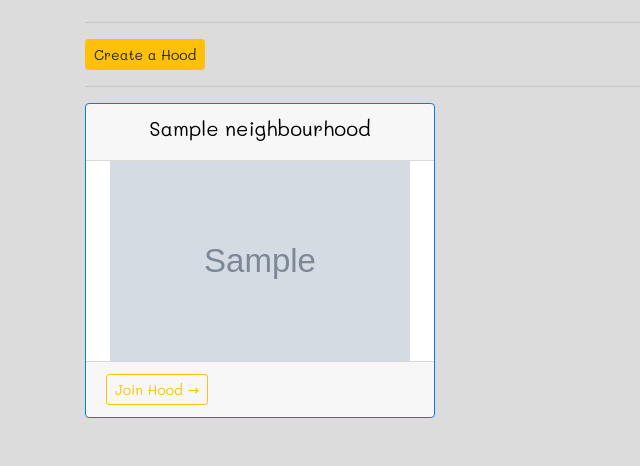
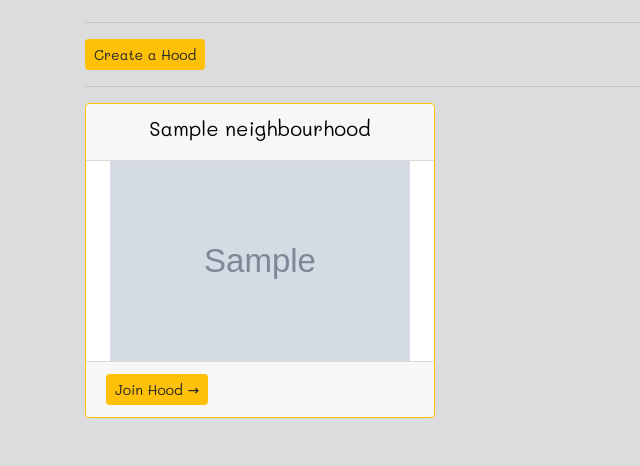
Before and after one commit to alexogola/neighborhood, a Django app: page / in a window 1280 px wide. Shown: the part 628-1094 px from the top of the page, without its empty margins (0-640 px from the left). Run offline with Django 3.2, Linux system fonts and the light colour scheme; tables that the repository leaves empty hold one stand-in row (values such as "Sample post"); grey boxes marked "Sample" are stand-in pictures; parts of the project's set-up code (start-up, migrations or seed data) failed here and were passed over; some libraries are stand-ins or nearby versions.

Commit message:
change button color

```diff
--- a/hood/templates/index.html
+++ b/hood/templates/index.html
@@ -10,7 +10,7 @@
     <div class="row">
         {% for hood in hoods%}
             <div class="col-md-4 col-lg-4 col-sm-6 ">
-                <div class="card border-primary">
+                <div class="card border-warning">
                     <div style="text-align:center; color:#000000;" class="card-header">
                         <h5>{{ hood.name}}</h5>
                     </div>
@@ -20,7 +20,7 @@
 
                     </div>
                     <div class="card-footer">
-                        <a href="/hoods/{{ hood.id}}"> <button class="btn btn-outline-warning btn-sm">Join Hood &#8594;</button> </a>
+                        <a href="/hoods/{{ hood.id}}"> <button class="btn btn-warning btn-sm">Join Hood &#8594;</button> </a>
                     </div>
                 </div>
                 <br>
```
